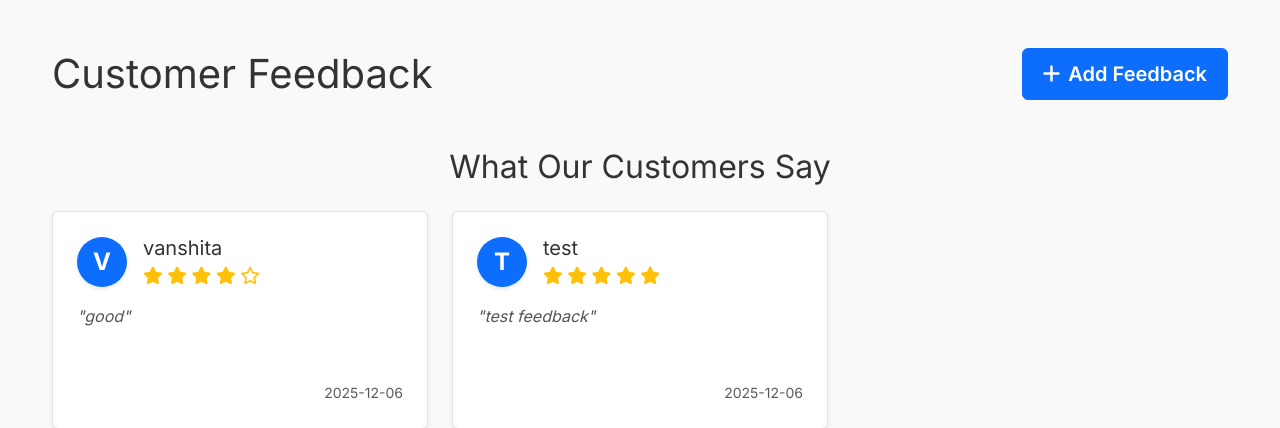
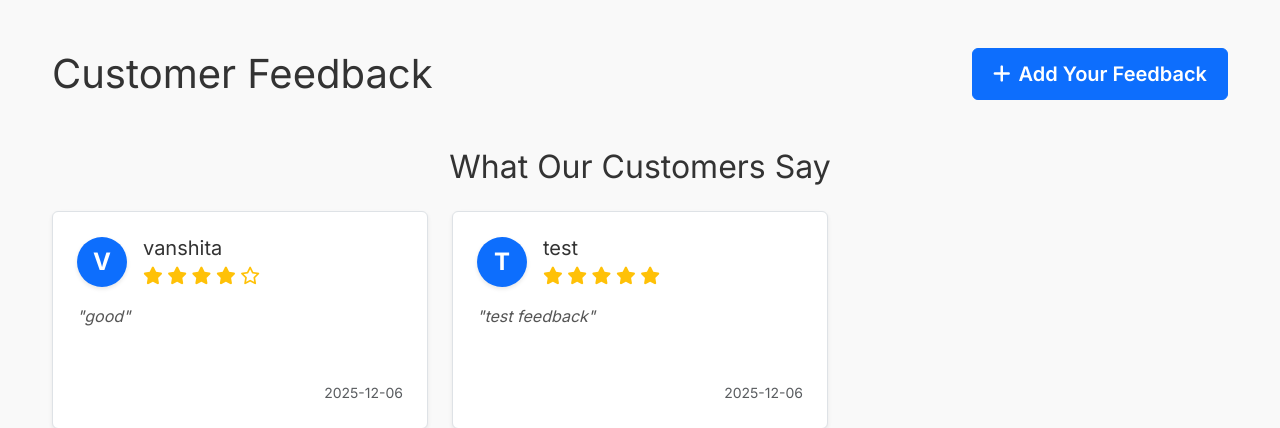
Before and after one commit to yadav-v/OmIndustriesIndia, a Flask app: page /feedback in a window 1280 px wide. Shown: the part 134-562 px from the top of the page. Run offline with Flask 3, Linux system fonts and the light colour scheme; data comes from the database, SQL or seed files in the repository; some libraries are stand-ins or nearby versions.

Commit message:
done (#1)

```diff
--- a/templates/public/pages/feedback.html
+++ b/templates/public/pages/feedback.html
@@ -7,7 +7,7 @@
     <div class="d-flex justify-content-between align-items-center mb-5">
       <h1 class="mb-0">Customer Feedback</h1>
       <button type="button" class="btn btn-primary btn-lg" data-bs-toggle="modal" data-bs-target="#feedbackModal">
-        <i class="fas fa-plus me-2"></i>Add Feedback
+        <i class="fas fa-plus me-2"></i>Add Your Feedback
       </button>
     </div>
 
```
